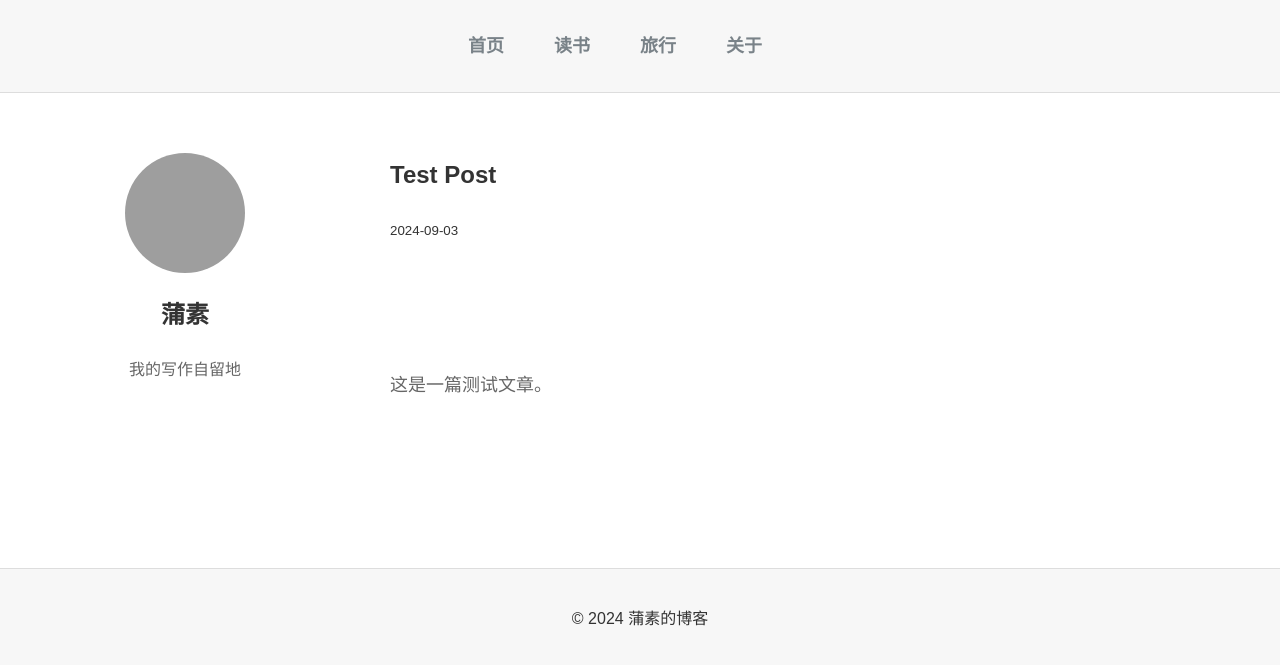
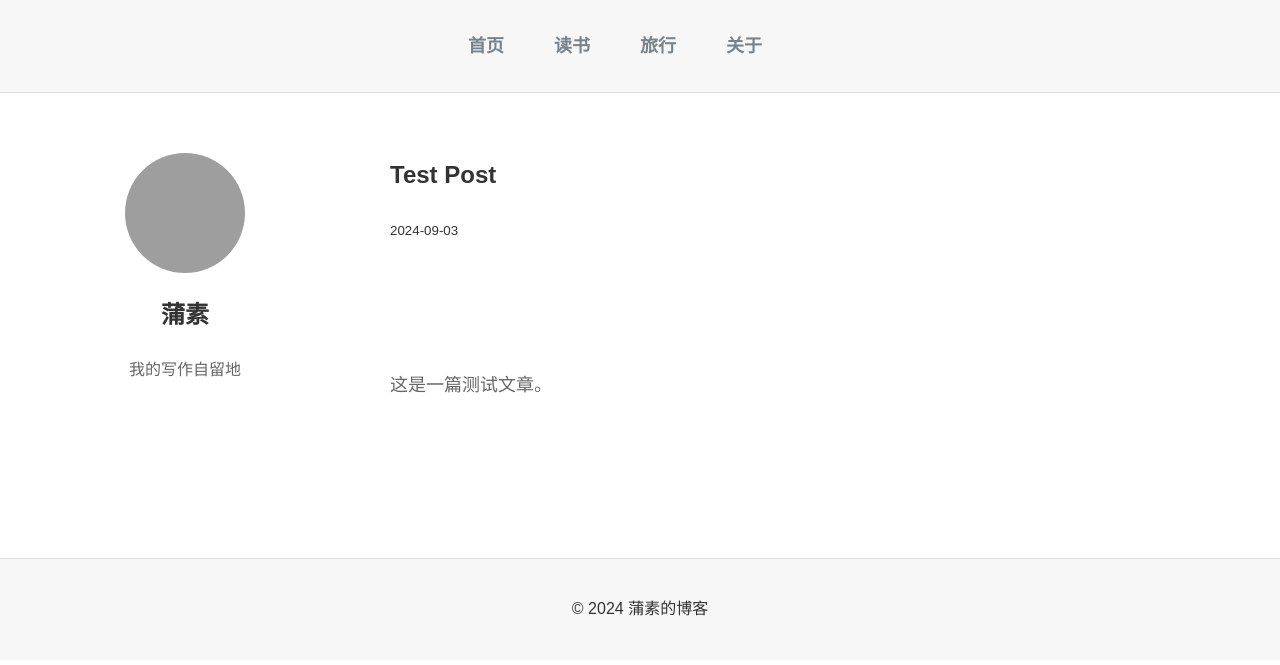
Before and after one commit to pususu/skills-github-pages, a Jekyll site: the page built from _posts/2024-09-03-test.md, in a window 1280 px wide. Shown: the top 665 px of the page. Built offline with Jekyll 4.4.1, drawn with Linux system fonts in a browser that asks for light colours; grey boxes are pictures that could not be loaded.

Commit message:
Update style.css

```diff
--- a/assets/css/style.css
+++ b/assets/css/style.css
@@ -113,21 +113,33 @@
     margin-bottom: 10px;
 }
 
+/* 日期与段落的间距调整 */
+.post-meta {
+    font-size: 14px;
+    color: #999;
+    margin-bottom: 10px; /* 将日期下方的间距减少 */
+}
+
 /* 段落与段落之间的间距 */
 .post-content p {
     font-size: 18px;
     color: #666;
     line-height: 1.8;
     margin-bottom: 20px; /* 设置段落之间的间距 */
-    padding-bottom: 20px; /* 添加内部填充，确保段落之间的间距更大 */
-    word-wrap: break-word; /* 自动换行 */
+    padding-bottom: 10px; /* 确保段落之间的间距不至于太大 */
 }
 
-/* 确保长单词自动换行 */
-.post-content .post-body {
+/* 标题与段落的间距调整 */
+.post-content h2 {
+    font-size: 24px;
+    margin-top: 20px; /* 减少标题上方的间距 */
+    margin-bottom: 10px; /* 减少标题下方的间距 */
+}
+
+/* 文章内容样式 */
+.post-content {
     margin-top: 20px;
-    line-height: 1.8;
-    word-wrap: break-word;
+    white-space: pre-wrap;
 }
 
 /* 自动缩放图片 */
@@ -137,6 +149,7 @@
     display: block;
     margin: 0 auto;
 }
+
 
 /* 在文章日期下方添加作者信息 */
 .post-content .post-meta {
```
